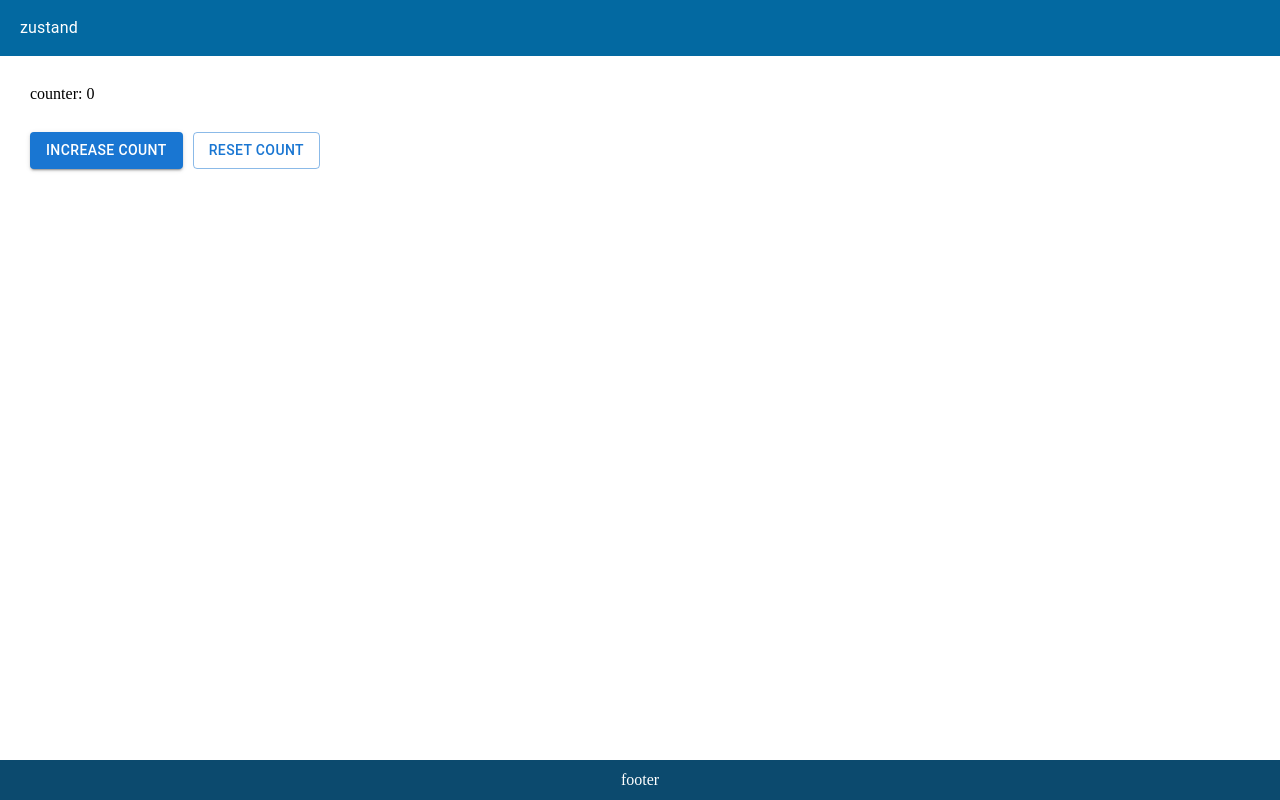
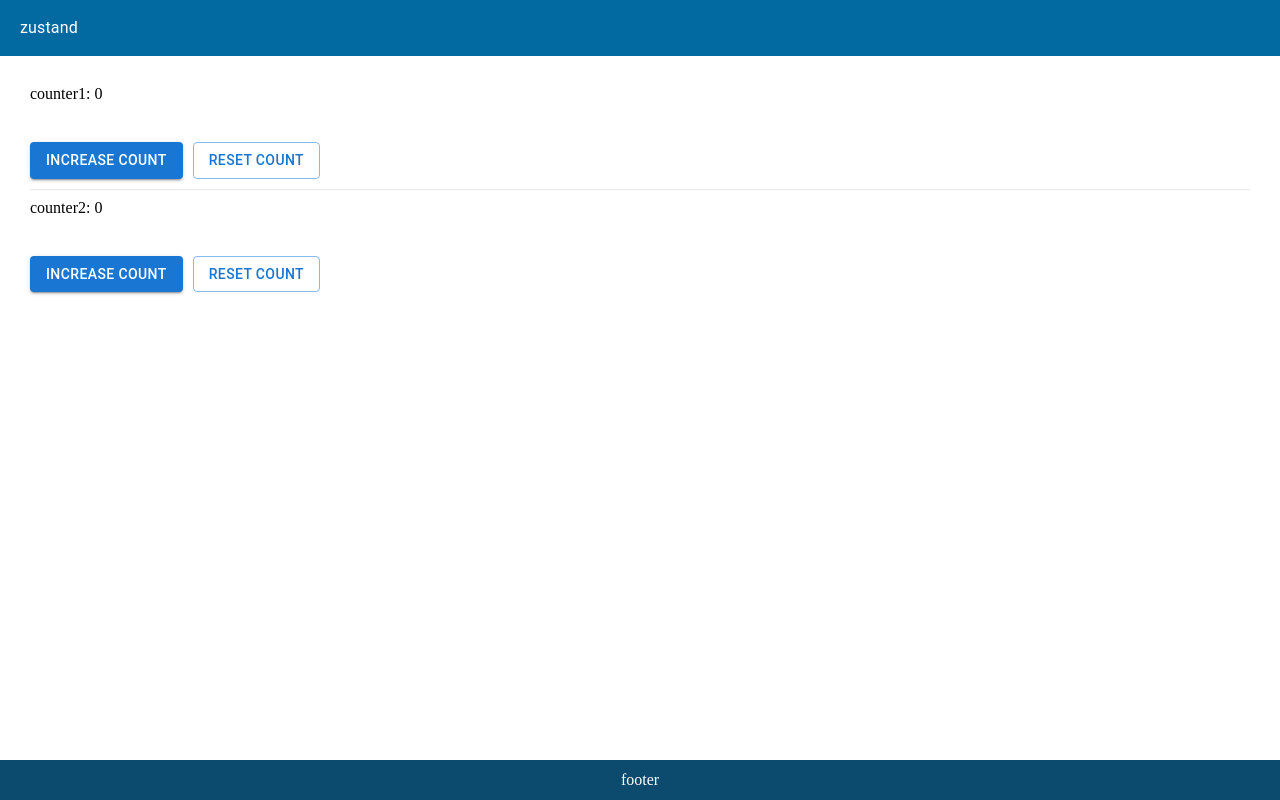
Before and after one commit to calm1205/vite-sandbox, a React (Vite) app: page / in a window 1280 px wide. Built offline with nearby package versions, Linux system fonts and the light colour scheme.

Commit message:
double counter

```diff
--- /dev/null
+++ b/src/components/counter/Counter.1.tsx
@@ -0,0 +1,25 @@
+import { Box, Button } from "@mui/material"
+import { FC } from "react"
+import { useCountStore } from "~/lib/countStore"
+
+/**
+ * カウンター1
+ */
+export const Counter1: FC = () => {
+  const counter = useCountStore()
+
+  return (
+    <>
+      <p className="">counter1: {counter.count}</p>
+
+      <Box mt="30px" display="flex" gap="10px">
+        <Button variant="contained" onClick={counter.increaseCount}>
+          Increase count
+        </Button>
+        <Button variant="outlined" onClick={counter.resetCount}>
+          Reset count
+        </Button>
+      </Box>
+    </>
+  )
+}
--- /dev/null
+++ b/src/components/counter/Counter.2.tsx
@@ -0,0 +1,25 @@
+import { Box, Button } from "@mui/material"
+import { FC } from "react"
+import { useCountStore } from "~/lib/countStore"
+
+/**
+ * カウンター2
+ */
+export const Counter2: FC = () => {
+  const counter = useCountStore()
+
+  return (
+    <>
+      <p className="">counter2: {counter.count}</p>
+
+      <Box mt="30px" display="flex" gap="10px">
+        <Button variant="contained" onClick={counter.increaseCount}>
+          Increase count
+        </Button>
+        <Button variant="outlined" onClick={counter.resetCount}>
+          Reset count
+        </Button>
+      </Box>
+    </>
+  )
+}
--- a/src/components/templates/DefaultLayout.tsx
+++ b/src/components/templates/DefaultLayout.tsx
@@ -1,7 +1,6 @@
 import { Typography } from "@mui/material"
 import { FC } from "react"
 import { Outlet } from "react-router-dom"
-import tw from "tailwindcss"
 
 export const DefaultLayout: FC = () => (
   <>
--- a/src/pages/Top/Index.tsx
+++ b/src/pages/Top/Index.tsx
@@ -1,22 +1,14 @@
-import { Box, Button } from "@mui/material"
+import { Box } from "@mui/material"
 import { FC } from "react"
-import { useCountStore } from "~/lib/countStore"
+import { Counter1 } from "~/components/counter/Counter.1"
+import { Counter2 } from "~/components/counter/Counter.2"
 
 const Top: FC = () => {
-  const counter = useCountStore()
-
   return (
-    <Box p="30px">
-      <p className="">counter: {counter.count}</p>
-
-      <Box mt="30px" display="flex" gap="10px">
-        <Button variant="contained" onClick={counter.increaseCount}>
-          Increase count
-        </Button>
-        <Button variant="outlined" onClick={counter.resetCount}>
-          Reset count
-        </Button>
-      </Box>
+    <Box p="30px" display="flex" flexDirection="column" gap="10px">
+      <Counter1 />
+      <hr />
+      <Counter2 />
     </Box>
   )
 }
```
